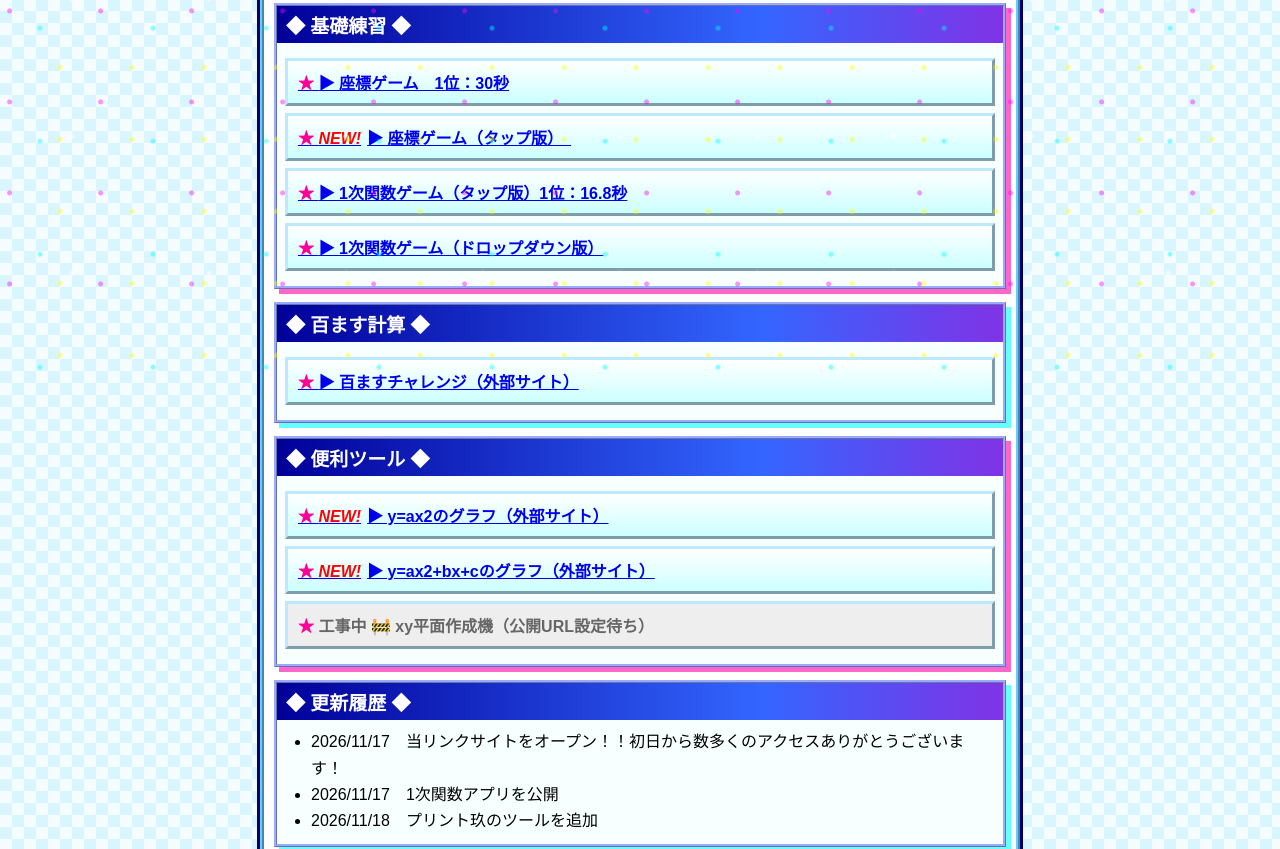
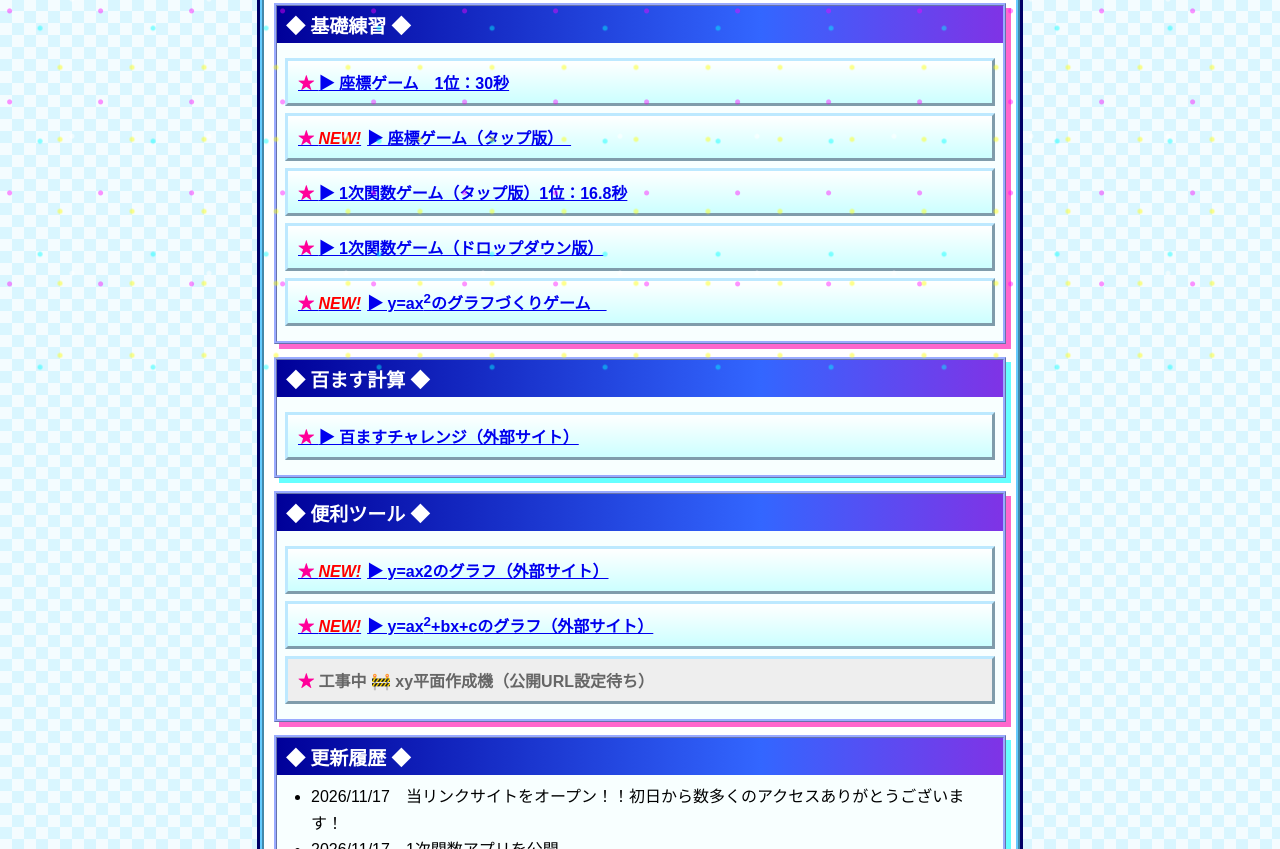
Before and after one commit to Mathmachine0725/Math_portal, a plain HTML site: page index.html in a window 1280 px wide. Shown: the part 429-1278 px from the top of the page. Drawn offline with Linux system fonts and the light colour scheme.

Commit message:
Update index.html

```diff
--- a/index.html
+++ b/index.html
@@ -343,6 +343,7 @@
         <a class="link-button" href="https://mathmachine0725.github.io/ZAHYOU/zahyou_tap.html"><span class="new blink">NEW!</span>▶ 座標ゲーム（タップ版）　</a>
         <a class="link-button" href="https://mathmachine0725.github.io/ZAHYOU/1117_%EF%BC%91%E6%AC%A1%E9%96%A2%E6%95%B0_%E3%82%BF%E3%83%83%E3%83%97%E7%89%88.html">▶ 1次関数ゲーム（タップ版）1位：16.8秒</a>
         <a class="link-button" href="https://mathmachine0725.github.io/ZAHYOU/1117_%EF%BC%91%E6%AC%A1%E9%96%A2%E6%95%B0_%E3%83%89%E3%83%AD%E3%83%83%E3%83%97%E3%83%80%E3%82%A6%E3%83%B3%E7%89%88.html">▶ 1次関数ゲーム（ドロップダウン版）</a>
+        <a class="link-button" href="https://mathmachine0725.github.io/ZAHYOU/square_grid_ax^2.html"><span class="new blink">NEW!</span>▶ y=ax<sup>2</sup>のグラフづくりゲーム　</a>
       </div>
     </section>
 
@@ -357,7 +358,7 @@
       <h2>◆ 便利ツール ◆</h2>
       <div class="links">
         <a class="link-button" href="https://sw91.tsho.jp/08dmk/mx/n1/data/905_m1_digicon_ggb/contents/905_m1_081_1.html"><span class="new blink">NEW!</span>▶ y=ax2のグラフ（外部サイト）</a>
-        <a class="link-button" href="https://www.geogebra.org/m/rhv5avxv"><span class="new blink">NEW!</span>▶ y=ax2+bx+cのグラフ（外部サイト）</a>
+        <a class="link-button" href="https://www.geogebra.org/m/rhv5avxv"><span class="new blink">NEW!</span>▶ y=ax<sup>2</sup>+bx+cのグラフ（外部サイト）</a>
         <span class="link-button disabled" aria-disabled="true">工事中 🚧 xy平面作成機（公開URL設定待ち）</span>
       </div>
     </section>
```
